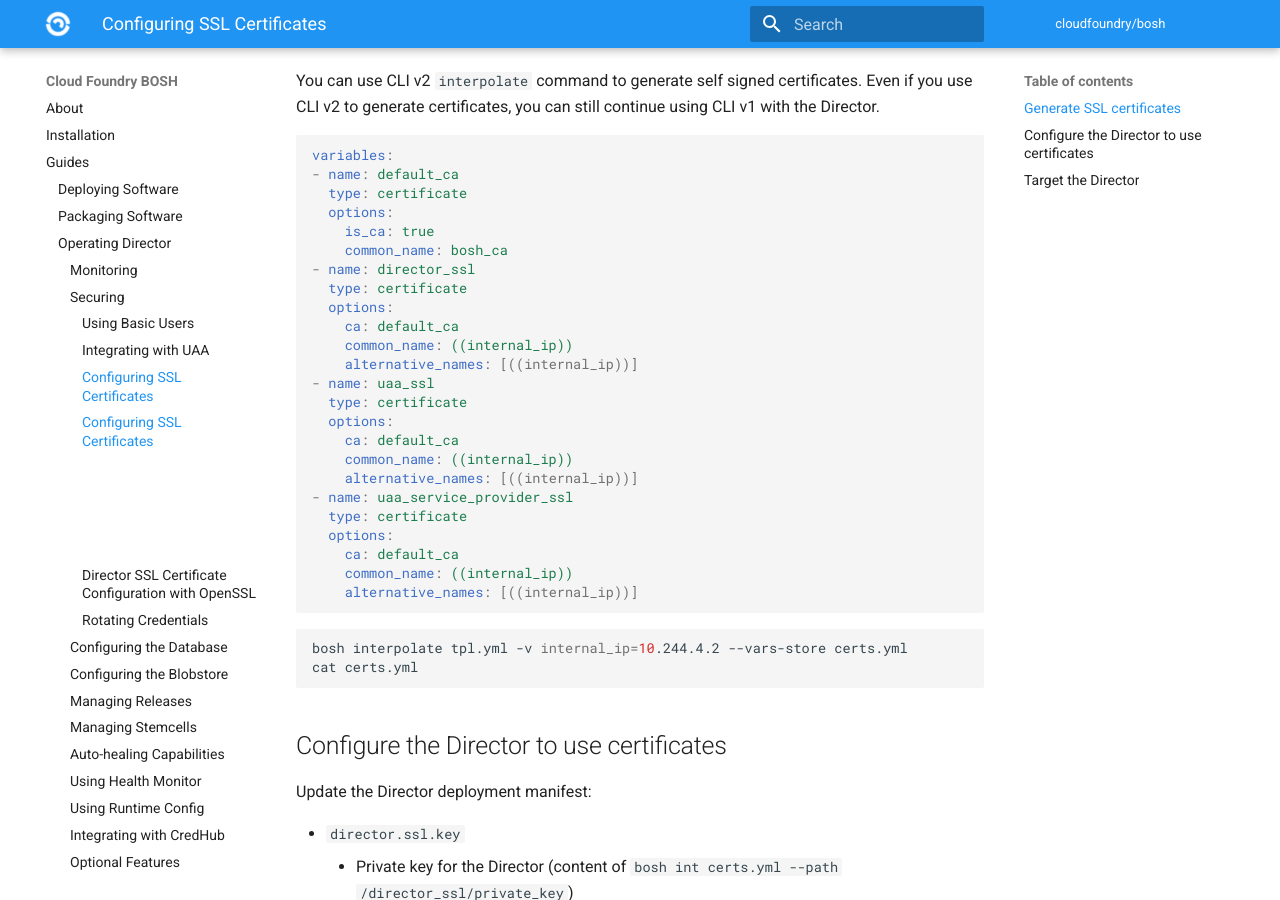
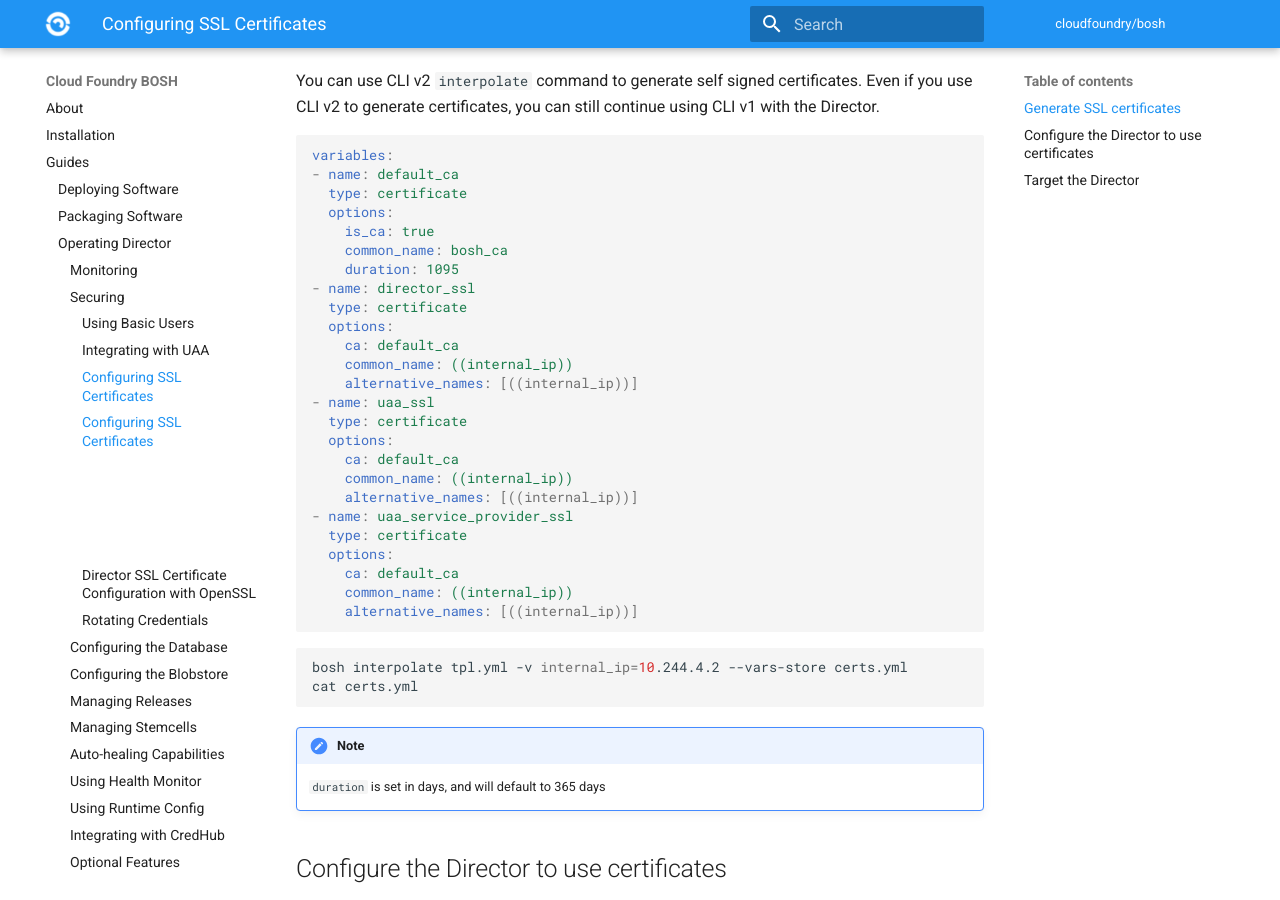
Before and after one commit to cloudfoundry/docs-bosh, an MkDocs documentation site: the page built from content/director-certs.md, in a window 1280 px wide and 900 px high, scrolled down 613 px. Built offline with MkDocs 1.6.1 and Material for MkDocs 9.7.7, drawn with Linux system fonts in a browser that asks for light colours; old or Windows-style settings are respelled for this version of MkDocs.

Commit message:
Add `duration` to certificate generation information
[#166854988](https://www.pivotaltracker.com/story/show/166854988)

````diff
--- a/content/director-certs.md
+++ b/content/director-certs.md
@@ -20,6 +20,7 @@ variables:
   options:
     is_ca: true
     common_name: bosh_ca
+    duration: 1095
 - name: director_ssl
   type: certificate
   options:
@@ -44,6 +45,10 @@ variables:
 bosh interpolate tpl.yml -v internal_ip=10.244.4.2 --vars-store certs.yml
 cat certs.yml
 ```
+
+!!! note
+    `duration` is set in days, and will default to 365 days
+
 
 ## Configure the Director to use certificates {: #configure }
 
````
